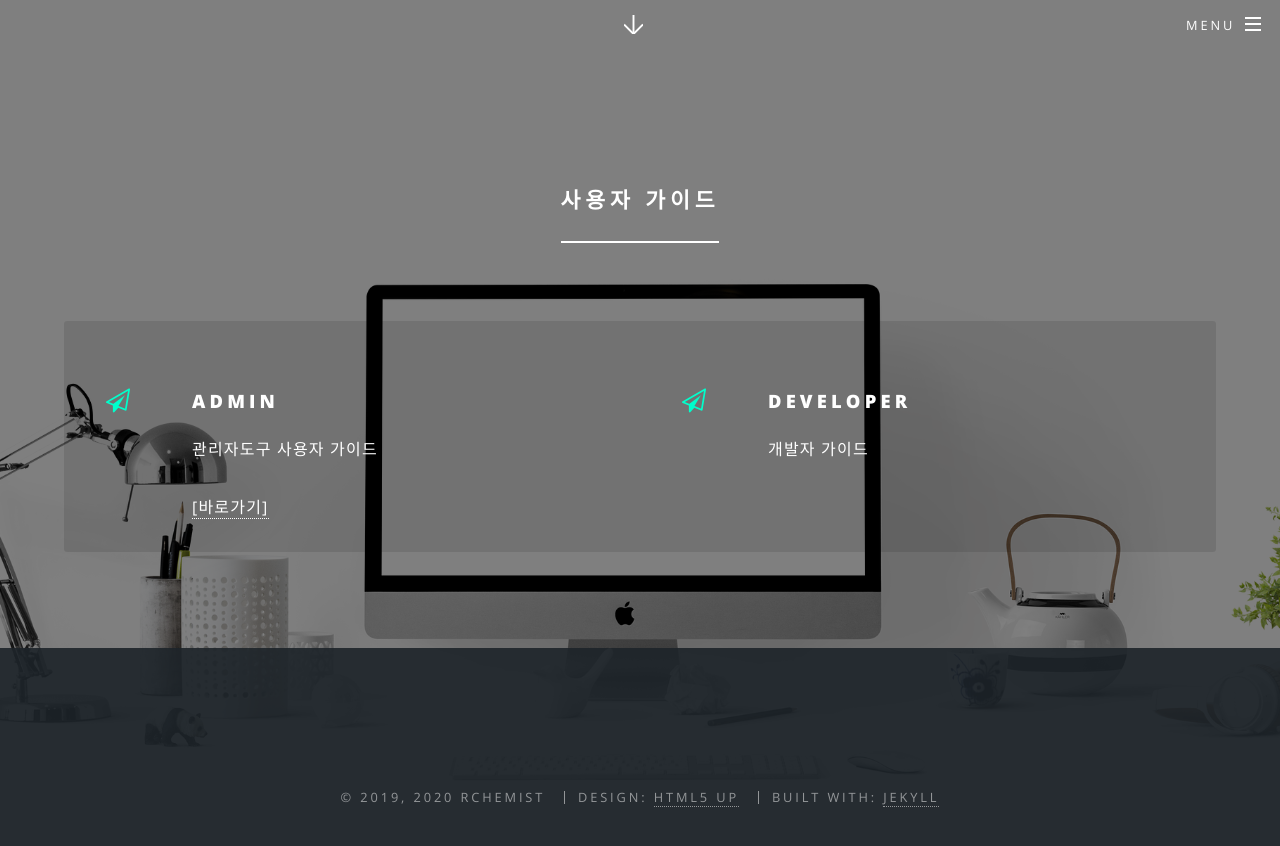
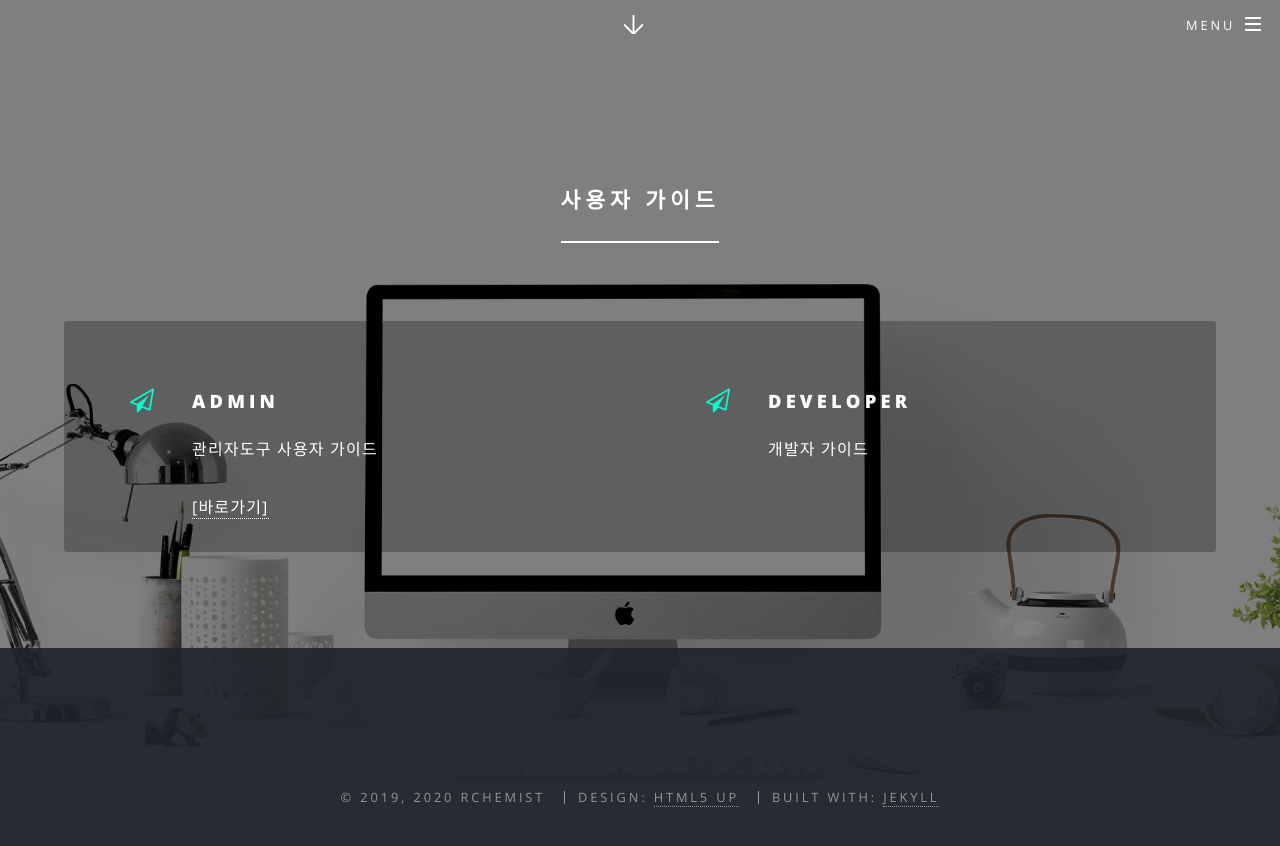
Before and after one commit to rchemist/rchemist.github.io, a Jekyll site: the page built from developers.html, in a window 1280 px wide and 900 px high, scrolled down 815 px. Shown: the top 846 px of the window. Built offline with Jekyll 4.4.1, drawn with Linux system fonts in a browser that asks for light colours.

```diff
--- a/css/main.scss
+++ b/css/main.scss
@@ -977,7 +977,7 @@ $baseurl: '{{ site.baseurl }}/images';
 				$j: 0.035 * $i;
 
 				&:nth-child(#{$i}) {
-					background-color: rgba(0,0,0, 10%);
+					background-color: rgba(0,0,0,25%);
 				}
 			}
 
@@ -985,7 +985,7 @@ $baseurl: '{{ site.baseurl }}/images';
 				display: block;
 				color: _palette(accent2, bg);
 				position: absolute;
-				left: 1.75em;
+				left: 2.75em;
 				top: 2.75em;
 				font-size: 1.5em;
 			}
```
